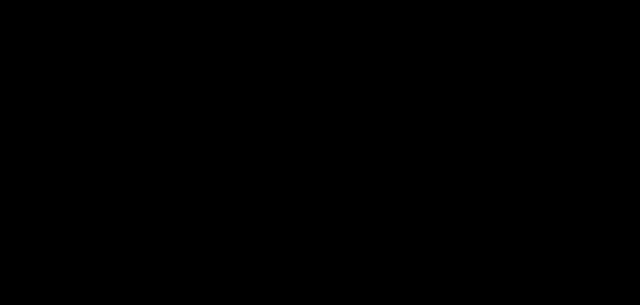
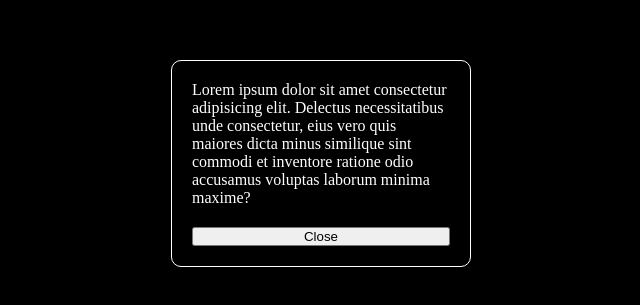
Before and after one commit to anurag9601/machine-coding-prep, a React (Vite) app: page /show-model in a window 1280 px wide. Before the commit this address had no page. Shown: the part 237-542 px from the top of the page, without its empty margins (319-959 px from the left). Built offline with nearby package versions, Linux system fonts and the light colour scheme.

Commit message:
mousedown or click difference problem

```diff
--- a/src/App.tsx
+++ b/src/App.tsx
@@ -9,6 +9,7 @@ import TrafficLight from "./TrafficLight/TrafficLight";
 import ScrollProgress from "./ScrollProgress/ScrollProgress";
 import DragDrop from "./DragDrop/DragDrop";
 import UseMemo from "./UseMemo/UseMemo";
+import ShowModel from "./ShowModel/ShowModel";
 
 function App() {
   return (
@@ -26,6 +27,7 @@ function App() {
         <Route path="/scroll-progress" element={<ScrollProgress />} />
         <Route path="/drag-drop" element={<DragDrop />} />
         <Route path="/usememo" element={<UseMemo />} />
+        <Route path="/show-model" element={<ShowModel />} />
       </Routes>
     </div>
   );
--- /dev/null
+++ b/src/ShowModel/ShowBox.tsx
@@ -0,0 +1,27 @@
+import { useRef } from "react";
+import styles from "./ShowModel.module.css";
+import useHandleBoxClick from "../hooks/UseHandleBoxClick";
+
+interface ShowBoxProps {
+  closeMode: () => void;
+}
+
+const ShowBox = ({ closeMode }: ShowBoxProps) => {
+  const modelRef = useRef<HTMLDivElement | null>(null);
+
+  useHandleBoxClick(modelRef, closeMode);
+
+  return (
+    <div className={styles.showBox} ref={modelRef}>
+      <p>
+        Lorem ipsum dolor sit amet consectetur adipisicing elit. Delectus
+        necessitatibus unde consectetur, eius vero quis maiores dicta minus
+        similique sint commodi et inventore ratione odio accusamus voluptas
+        laborum minima maxime?
+      </p>
+      <button onClick={closeMode}>Close</button>
+    </div>
+  );
+};
+
+export default ShowBox;
--- /dev/null
+++ b/src/ShowModel/ShowModel.module.css
@@ -0,0 +1,24 @@
+.showModelContainer{
+    flex: 1;
+    display: flex;
+    align-items: center;
+    justify-content: center;
+}
+
+.showBox{
+    height: fit-content;
+    width: 300px;
+    color: #fff;
+    border: 1px solid;
+    padding: 20px;
+    border-radius: 10px;
+    display: flex;
+    flex-direction: column;
+    gap: 20px;
+}
+
+.showModelBtn{
+    position: fixed;
+    top: 10px;
+    left: 10px;
+}
--- /dev/null
+++ b/src/ShowModel/ShowModel.tsx
@@ -0,0 +1,27 @@
+import React from "react";
+import styles from "./ShowModel.module.css";
+import ShowBox from "./ShowBox";
+
+const ShowModel = () => {
+  const [showBox, setShowBox] = React.useState<boolean>(true);
+
+  function closeMode() {
+    setShowBox(false);
+  }
+
+  return (
+    <div className={styles.showModelContainer}>
+      {!showBox && (
+        <button
+          className={styles.showModelBtn}
+          onClick={() => setShowBox(true)}
+        >
+          Show Model
+        </button>
+      )}
+      {showBox && <ShowBox closeMode={closeMode} />}
+    </div>
+  );
+};
+
+export default ShowModel;
--- /dev/null
+++ b/src/hooks/UseHandleBoxClick.tsx
@@ -0,0 +1,21 @@
+import React from "react";
+
+const useHandleBoxClick = (
+  eleRef: React.RefObject<HTMLDivElement | null>,
+  handler: Function
+) => {
+  React.useEffect(() => {
+    function handleContainerClick(e: MouseEvent) {
+      if (eleRef.current && !eleRef.current.contains(e.target as Node)) {
+        handler();
+      }
+    }
+    document.addEventListener("mousedown", handleContainerClick);
+
+    return () => {
+      document.removeEventListener("mousedown", handleContainerClick);
+    };
+  }, [handler]);
+};
+
+export default useHandleBoxClick;
```
Also changed, not shown: src/DragDrop/data.json (deleted).
